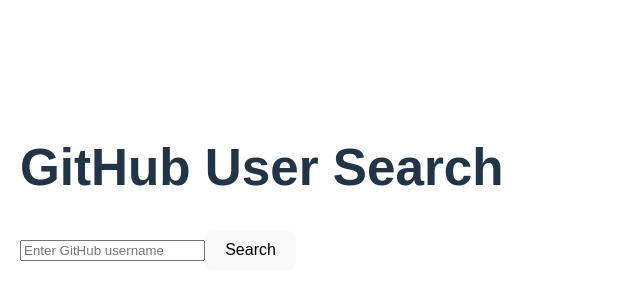
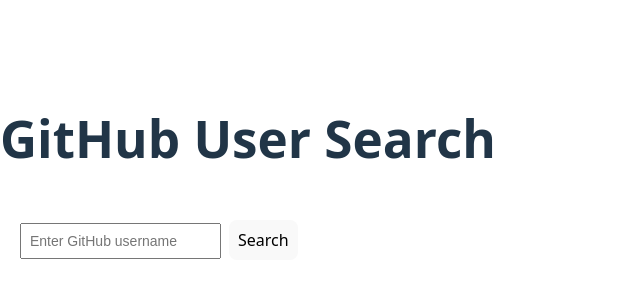
Before and after one commit to mercymuoki7/alx-fe-reactjs, a React (Vite) app in the folder github-user-search/: page / in a window 1280 px wide. Shown: the part 212-512 px from the top of the page, without its empty margins (0-640 px from the left). Built offline with nearby package versions, Linux system fonts and the light colour scheme.

Commit message:
Integrate GitHub API and add basic search feature

```diff
--- a/github-user-search/src/App.jsx
+++ b/github-user-search/src/App.jsx
@@ -1,52 +1,11 @@
-import { useState } from "react";
-import { fetchUser } from "./services/api";
+import React from "react";
+import Search from "./components/Search";
 
-function App() {
-  const [username, setUsername] = useState("");
-  const [userData, setUserData] = useState(null);
-  const [error, setError] = useState("");
-
-  const handleSearch = async () => {
-    try {
-      setError("");
-      const data = await fetchUser(username);
-      setUserData(data);
-    } catch (err) {
-      setUserData(null);
-      setError("User not found");
-    }
-  };
-
+export default function App() {
   return (
-    <div style={{ padding: "20px", fontFamily: "Arial" }}>
+    <div>
       <h1>GitHub User Search</h1>
-      <input
-        type="text"
-        placeholder="Enter GitHub username"
-        value={username}
-        onChange={(e) => setUsername(e.target.value)}
-      />
-      <button onClick={handleSearch}>Search</button>
-
-      {error && <p style={{ color: "red" }}>{error}</p>}
-
-      {userData && (
-        <div style={{ marginTop: "20px" }}>
-          <h2>{userData.login}</h2>
-          <img
-            src={userData.avatar_url}
-            alt={userData.login}
-            width="100"
-            style={{ borderRadius: "50%" }}
-          />
-          <p>{userData.bio || "No bio available"}</p>
-          <a href={userData.html_url} target="_blank" rel="noreferrer">
-            View Profile
-          </a>
-        </div>
-      )}
+      <Search />
     </div>
   );
 }
-
-export default App;
--- /dev/null
+++ b/github-user-search/src/components/Search.jsx
@@ -0,0 +1,60 @@
+import React, { useState } from "react";
+import { fetchUserData } from "../services/githubService";
+
+const Search = () => {
+  const [username, setUsername] = useState("");
+  const [user, setUser] = useState(null);
+  const [loading, setLoading] = useState(false);
+  const [error, setError] = useState("");
+
+  const handleSubmit = async (e) => {
+    e.preventDefault();
+    if (!username.trim()) return;
+
+    setLoading(true);
+    setError("");
+    setUser(null);
+
+    try {
+      const data = await fetchUserData(username.trim());
+      setUser(data);
+    } catch {
+      setError("Looks like we cant find the user");
+    } finally {
+      setLoading(false);
+    }
+  };
+
+  return (
+    <div style={{ padding: "20px" }}>
+      <form onSubmit={handleSubmit}>
+        <input
+          type="text"
+          placeholder="Enter GitHub username"
+          value={username}
+          onChange={(e) => setUsername(e.target.value)}
+          style={{ padding: "8px", fontSize: "14px" }}
+        />
+        <button type="submit" style={{ marginLeft: "8px", padding: "8px" }}>
+          Search
+        </button>
+      </form>
+
+      <div style={{ marginTop: "20px" }}>
+        {loading && <p>Loading...</p>}
+        {error && <p style={{ color: "red" }}>{error}</p>}
+        {user && (
+          <div>
+            <img src={user.avatar_url} alt={user.login} width="100" />
+            <h3>{user.name || user.login}</h3>
+            <a href={user.html_url} target="_blank" rel="noopener noreferrer">
+              View Profile
+            </a>
+          </div>
+        )}
+      </div>
+    </div>
+  );
+};
+
+export default Search;
--- /dev/null
+++ b/github-user-search/src/services/githubService.js
@@ -0,0 +1,10 @@
+import axios from "axios";
+
+export const fetchUserData = async (username) => {
+  try {
+    const response = await axios.get(`https://api.github.com/users/${username}`);
+    return response.data;
+  } catch (error) {
+    throw new Error("User not found");
+  }
+};
```
